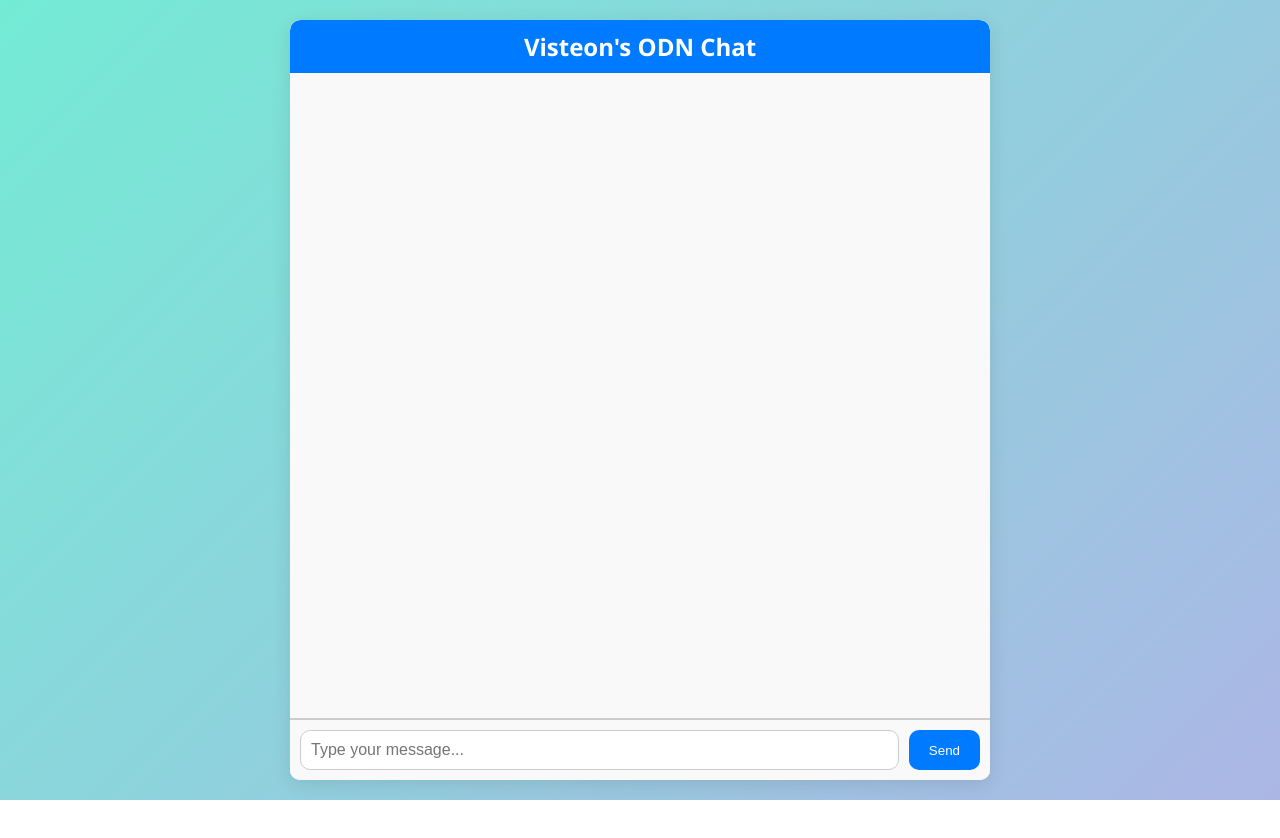
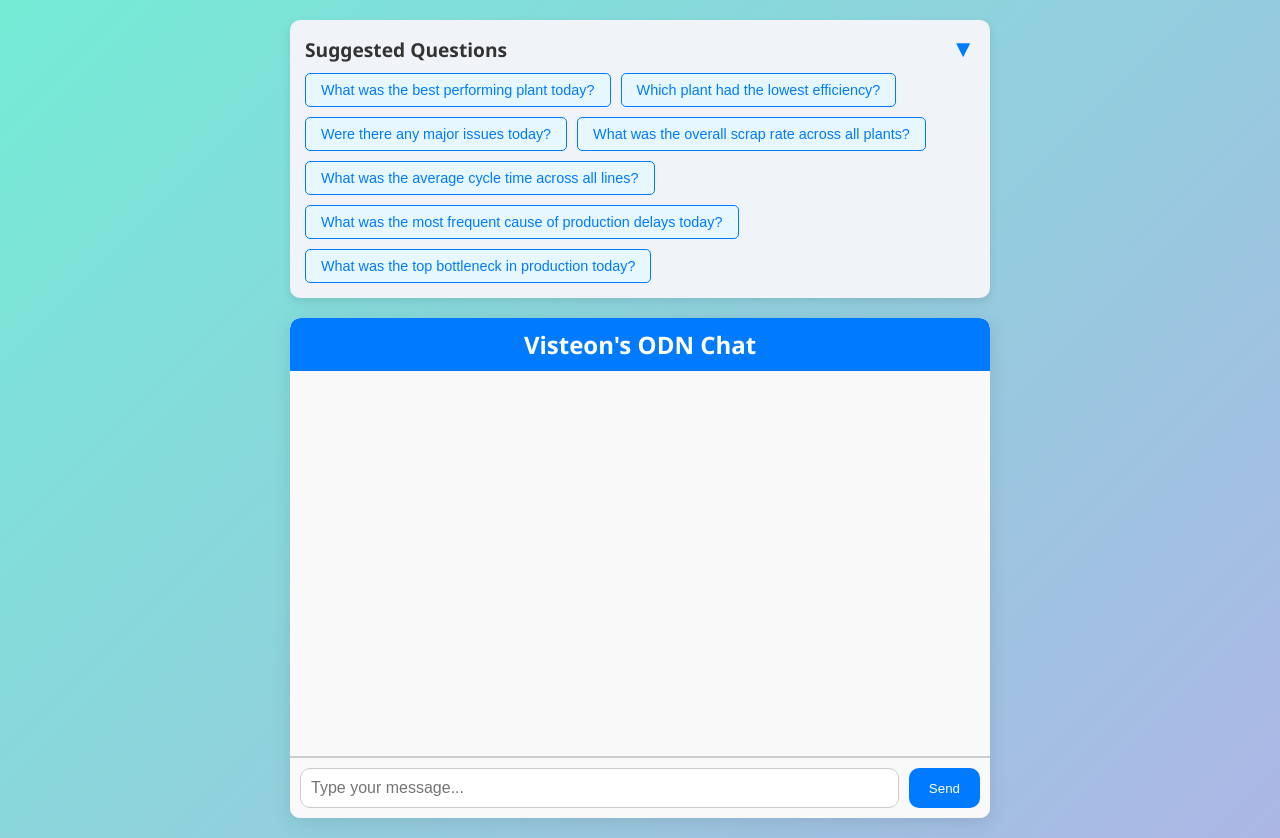
Before and after one commit to luis314159/flask_ODN, a Flask app: page / in a window 1280 px wide. Before the commit the page ends 800 px from the top, so only its background shows below. Run offline with Flask 3, Linux system fonts and the light colour scheme; parts of the project's set-up code (start-up, migrations or seed data) failed here and were passed over.

Commit message:
Interface

```diff
--- a/app.py
+++ b/app.py
@@ -1,6 +1,7 @@
 # app.py
 import logging
-from flask import Flask, request, jsonify, render_template
+from flask import Flask, request, jsonify, render_template, redirect, url_for, flash
+from werkzeug.utils import secure_filename
 from openai import AzureOpenAI
 from config_loader import load_config
 import time
@@ -79,6 +80,7 @@
     assistant_id=assistant.id,
     tool_resources={"file_search": {"vector_store_ids": vector_store_ids}},
 )
+
 # Upload a file with an "assistants" purpose
 # file_names = ["C://luis//ODN//01-DailyNewsforOperations-GenAI//Chennai_SMTL03_11Sep2024_EfficiencyCT.xlsx",
 #               "C://luis//ODN//01-DailyNewsforOperations-GenAI//Chennai_SMTL03_11Sep2024_FTT.xlsx",
@@ -109,6 +111,51 @@
 #     }
 #   }
 # )
+
+
+# Asegúrate de agregar estas configuraciones al archivo app_config.yaml
+app.config['ALLOWED_EXTENSIONS'] = {'pdf', 'doc', 'docx', 'xlsx', 'csv'}
+
+def allowed_file(filename):
+    allowed_extensions = {'pdf', 'doc', 'docx', 'xlsx', 'csv'}  # Cambia según tus necesidades
+    return '.' in filename and filename.rsplit('.', 1)[1].lower() in allowed_extensions
+
+@app.route('/upload', methods=['GET', 'POST'])
+def upload_file():
+    if request.method == 'POST':
+        file = request.files.get('file')
+        if not file or file.filename == '':
+            flash('No file selected')
+            return redirect(request.url)
+
+        if file and allowed_file(file.filename):
+            try:
+                # Subir el archivo y obtener el file_id
+                uploaded_file = client.files.create(
+                    file=(file.filename, file.read()),  # Leer el contenido del archivo y pasarlo como una tupla (nombre, bytes)
+                    purpose='assistants'
+                )
+
+                file_id = uploaded_file['id']  # Obtener el ID del archivo subido
+
+                # Asociar el archivo al vector store
+                batch_add = client.beta.vector_stores.file_batches.create(
+                    vector_store_id=vector_store_ids,  # Reemplaza esto con tu ID de vector store real
+                    file_ids=[file_id]
+                )
+
+                if batch_add.status == 'succeeded':
+                    flash('Files successfully uploaded and added to the vector store')
+                else:
+                    flash('File uploaded but failed to add to the vector store')
+            except Exception as e:
+                app.logger.error(f"Error uploading file: {e}")
+                flash('Error uploading file')
+            return redirect(url_for('upload_file'))
+
+    return render_template('upload.html')
+
+
 
 @app.route('/')
 def index():
@@ -159,6 +206,19 @@
     else:
         return jsonify({"error": "Something went wrong"}), 500
 
+@app.route('/get_default_questions')
+def get_default_questions():
+    questions = [
+        "What was the best performing plant today?",
+        "Which plant had the lowest efficiency?",
+        "Were there any major issues today?",
+        "What was the overall scrap rate across all plants?",
+        "What was the average cycle time across all lines?",
+        "What was the most frequent cause of production delays today?",
+        "What was the top bottleneck in production today?"
+    ]
+    return jsonify(questions)
+
 
 if __name__ == '__main__':
     #app.run(host='0.0.0.0', port=5000, debug=True)
--- a/app_config.yaml
+++ b/app_config.yaml
@@ -3,8 +3,8 @@
 version: 1.0
 parameters:
   max_users: 8
-  secret_key: null  # Unset value
-  session_cookie_name: null  # Unset value
+  secret_key: "your-very-secret-key"  # Unset value
+  session_cookie_name: "your_session_cookie"  # Unset value
   max_content_length: null  # Unset value
   debug_mode: true
 servers:
--- a/static/app.js
+++ b/static/app.js
@@ -22,12 +22,73 @@
         },
         body: JSON.stringify({ message: userInput })
     });
-
     const data = await response.json();
     if (data.response) {
-        chatBox.innerHTML += `<p class="assistant-message"><strong>Visteon Assistant:</strong> ${data.response}</p>`;
+        const formattedResponse = marked.parse(data.response);
+        chatBox.innerHTML += `<p class="assistant-message"><strong>Visteon Assistant:</strong> ${formattedResponse}</p>`;
     } else {
         chatBox.innerHTML += `<p class="assistant-message"><strong>Error:</strong> Something went wrong.</p>`;
     }
     chatBox.scrollTop = chatBox.scrollHeight;
+
+    // Ocultar preguntas después de enviar un mensaje
+    hideQuestionsCompletely();
 }
+
+document.addEventListener('DOMContentLoaded', async () => {
+    const response = await fetch('/get_default_questions');
+    const questions = await response.json();
+    const questionsList = document.getElementById('questions-list');
+    const chatContainer = document.querySelector('.chat-container');
+
+    questions.forEach(question => {
+        const button = document.createElement('button');
+        button.textContent = question;
+        button.onclick = () => {
+            document.getElementById('user-input').value = question;
+            sendMessage();
+            hideQuestionsCompletely();
+        };
+        questionsList.appendChild(button);
+    });
+
+    chatContainer.classList.add('collapsed'); // Tamaño inicial del área de chat
+});
+
+function hideQuestionsCompletely() {
+    const questionsContainer = document.querySelector('.questions-container');
+    const chatContainer = document.querySelector('.chat-container');
+
+    questionsContainer.classList.add('hidden');
+    chatContainer.classList.add('intermediate');
+    chatContainer.classList.remove('collapsed');
+    chatContainer.classList.remove('expanded');
+}
+
+function toggleQuestions() {
+    const questionsContainer = document.querySelector('.questions-container');
+    const chatContainer = document.querySelector('.chat-container');
+    const toggleButton = document.querySelector('.toggle-visibility');
+
+    if (questionsContainer.classList.contains('minimized')) {
+        questionsContainer.classList.remove('minimized');
+        questionsContainer.style.display = 'block'; // Mostrar
+        chatContainer.classList.add('collapsed');
+        chatContainer.classList.remove('expanded');
+        toggleButton.textContent = '▼';
+    } else {
+        questionsContainer.classList.add('minimized');
+        questionsContainer.style.display = 'block';
+        chatContainer.classList.add('expanded');
+        chatContainer.classList.remove('collapsed');
+        toggleButton.textContent = '▲';
+    }
+}
+
+//
+// document.getElementById('user-input').addEventListener('input', () => {
+//     const questionsContainer = document.querySelector('.questions-container');
+//     if (!questionsContainer.classList.contains('hidden')) {
+//         hideQuestionsCompletely();
+//     }
+// });
--- a/static/style.css
+++ b/static/style.css
@@ -1,4 +1,3 @@
-/* static/style.css */
 
 * {
     margin: 0;
@@ -6,7 +5,7 @@
     box-sizing: border-box;
 }
 
-body {
+/* body {
     font-family: 'Segoe UI', Tahoma, Geneva, Verdana, sans-serif;
     display: flex;
     justify-content: center;
@@ -14,7 +13,7 @@
     height: 100vh;
     margin: 0;
     background: linear-gradient(135deg, #74ebd5, #acb6e5);
-}
+} */
 
 header.chat-header {
     display: flex;
@@ -38,17 +37,42 @@
     text-align: center;
 }
 
-.chat-container {
-    width: 700px; /* Aumentar el ancho a 700px */
-    max-width: 95vw; /* Ajustar el ancho máximo para pantallas pequeñas */
-    height: 900px; /* Aumentar la altura a 900px */
-    max-height: 95vh; /* Ajustar la altura máxima para pantallas pequeñas */
+/* .chat-container {
+    width: 700px;
+    max-width: 95vw;
+    height: 900px;
+    max-height: 95vh;
     background-color: #fff;
     border-radius: 10px;
     box-shadow: 0 4px 20px rgba(0, 0, 0, 0.1);
     display: flex;
     flex-direction: column;
     overflow: hidden;
+} */
+
+.chat-container {
+    width: 700px;
+    max-width: 95vw;
+    transition: height 0.3s ease-in-out;
+    background-color: #fff;
+    border-radius: 10px;
+    box-shadow: 0 4px 20px rgba(0, 0, 0, 0.1);
+    display: flex;
+    flex-direction: column;
+    overflow: hidden;
+    height: 600px;
+}
+
+.chat-container.collapsed {
+    height: 500px; /* Ajustar para que sea más pequeño con la sección de preguntas */
+}
+
+.chat-container.expanded {
+    height: 700px; /* Ajustar para expandir más */
+}
+
+.chat-container.intermediate {
+    height: 800px;
 }
 
 .chat-box {
@@ -117,3 +141,97 @@
 #send-btn:active {
     background-color: #004085;
 }
+body {
+    display: flex;
+    flex-direction: column;
+    align-items: center; /* Asegura que todo esté centrado */
+    justify-content: flex-start;
+    font-family: 'Segoe UI', Tahoma, Geneva, Verdana, sans-serif;
+    background: linear-gradient(135deg, #74ebd5, #acb6e5);
+    margin: 0;
+    padding: 20px;
+}
+
+/*
+body {
+    font-family: 'Segoe UI', Tahoma, Geneva, Verdana, sans-serif;
+    display: flex;
+    justify-content: center;
+    align-items: center;
+    height: 100vh;
+    margin: 0;
+    background: linear-gradient(135deg, #74ebd5, #acb6e5);
+} */
+
+.questions-container {
+    width: 100%; /* Mantén el mismo ancho que el chat */
+    max-width: 700px; /* Igual que el ancho del chat */
+    margin-bottom: 20px;
+    padding: 15px;
+    background-color: #f0f4f8;
+    border-radius: 10px;
+    box-shadow: 0 4px 10px rgba(0, 0, 0, 0.1);
+    transition: max-height 0.3s ease-in-out;
+    overflow: hidden;
+    opacity: 1;
+}
+
+.questions-container.hidden {
+    display: none; /* Ocultar completamente la sección */
+    opacity: 0;
+}
+
+.questions-header {
+    display: flex;
+    justify-content: space-between;
+    align-items: center;
+    margin-bottom: 10px;
+}
+
+.questions-header h2 {
+    font-size: 1.2rem;
+    color: #333;
+    margin: 0;
+}
+
+.toggle-visibility {
+    background: none;
+    border: none;
+    cursor: pointer;
+    font-size: 1.5rem;
+    color: #007bff;
+    transition: transform 0.3s;
+}
+
+.questions-container.minimized {
+    max-height: 45px; /* Suficiente para mostrar el título */
+    padding: 10px 15px; /* Asegura que se vea bien al minimizar */
+}
+
+
+.questions-container.hidden {
+    display: none; /* Ocultar completamente */
+}
+
+.questions-list {
+    display: flex;
+    flex-wrap: wrap;
+    gap: 10px;
+    visibility: visible;
+    transition: visibility 0.3s, max-height 0.3s;
+}
+
+.questions-list button {
+    background-color: #e6f7ff;
+    border: 1px solid #007bff;
+    border-radius: 5px;
+    padding: 8px 15px;
+    cursor: pointer;
+    color: #007bff;
+    font-size: 0.9rem;
+    transition: background-color 0.3s;
+}
+
+.questions-list button:hover {
+    background-color: #cce7ff;
+}
--- a/templates/index.html
+++ b/templates/index.html
@@ -7,19 +7,28 @@
     <link rel="stylesheet" href="{{ url_for('static', filename='style.css') }}">
 </head>
 <body>
-    <!-- Header con el logo de la empresa -->
+    <!-- Contenedor de preguntas arriba del chat, centrado -->
+    <div class="questions-container">
+        <div class="questions-header">
+            <h2>Suggested Questions</h2>
+            <button class="toggle-visibility" onclick="toggleQuestions()">▼</button>
+        </div>
+        <div id="questions-list" class="questions-list"></div>
+    </div>
+
+    <!-- Contenedor principal del chat -->
     <div class="chat-container">
         <header class="chat-header">
             <h1>Visteon's ODN Chat</h1>
         </header>
-
         <div id="chat-box" class="chat-box"></div>
         <div class="input-container">
             <input type="text" id="user-input" placeholder="Type your message..." autofocus>
-            <button id="send-btn">Send</button>
+            <button id="send-btn" onclick="sendMessage()">Send</button>
         </div>
     </div>
 
     <script src="{{ url_for('static', filename='app.js') }}"></script>
+    <script src="https://cdn.jsdelivr.net/npm/marked/marked.min.js"></script>
 </body>
 </html>
```
Also changed, not shown: static/upload.css (added, +49 -0 lines), templates/upload.html (added, +88 -0 lines).
